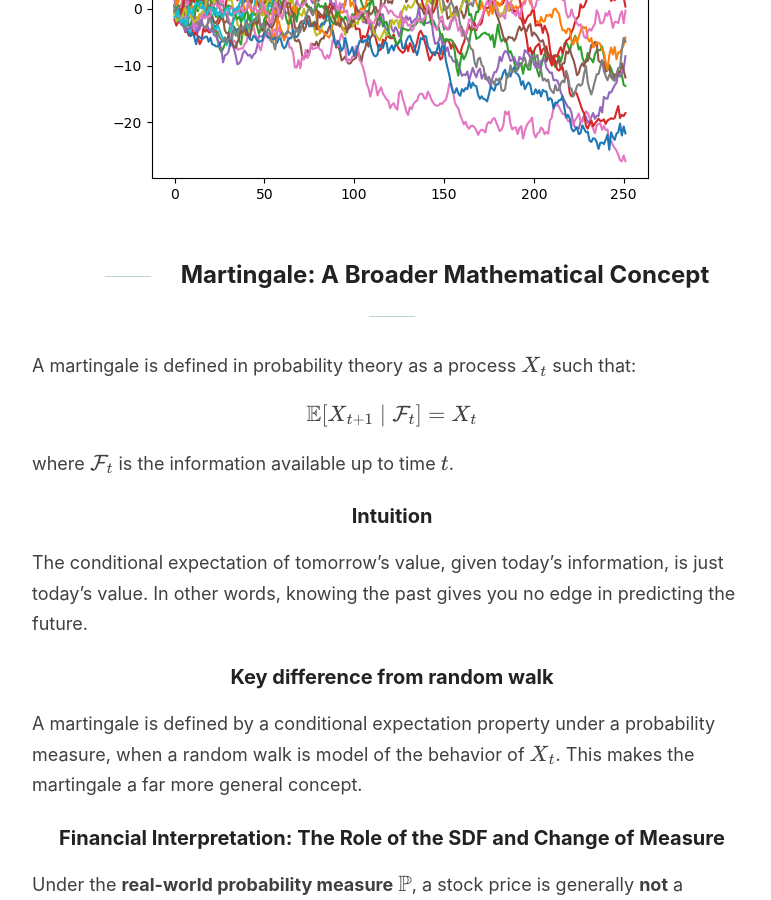
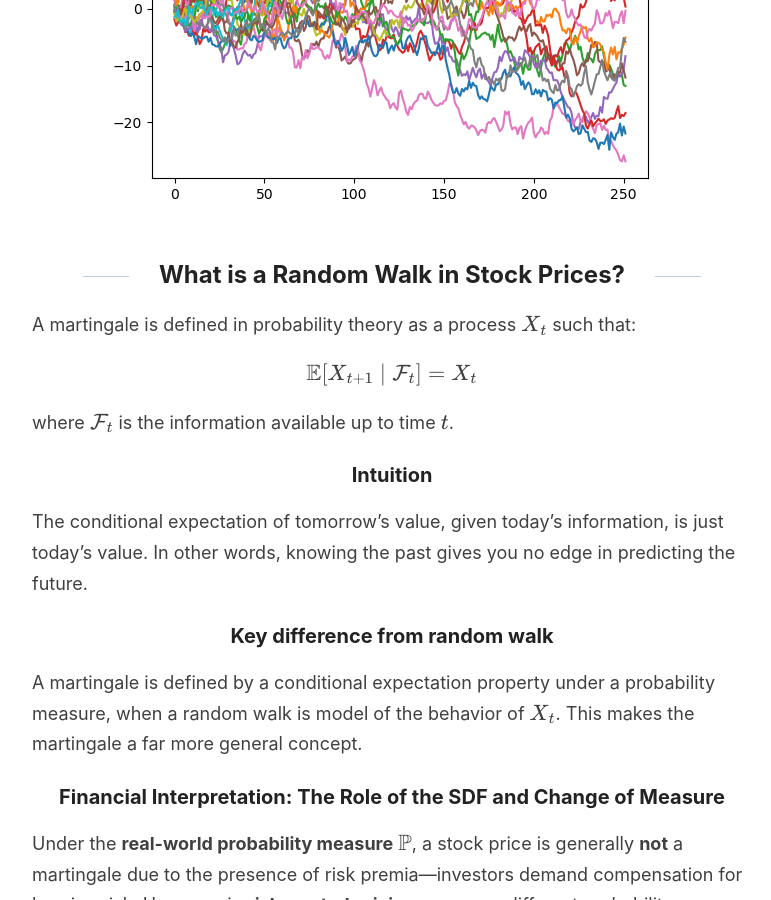
Before and after one commit to Zaltarba/blog, a Jekyll site: the page built from _posts/2025-09-12-RandomWalkvsMartingale.md, in a window 1280 px wide and 900 px high, scrolled down 2257 px. Shown: the whole window, without its empty margins (248-1019 px from the left). Built offline with Jekyll 4.4.1, drawn with Linux system fonts in a browser that asks for light colours; formulas are drawn with MathJax 3; comment, search, counter and statistics services are not loaded; some of the changed text lies outside the part shown.

Commit message:
Update 2025-09-12-RandomWalkvsMartingale.md

````diff
--- a/_posts/2025-09-12-RandomWalkvsMartingale.md
+++ b/_posts/2025-09-12-RandomWalkvsMartingale.md
@@ -22,7 +22,7 @@
 4. [Conclusion](#Conclusion)
 5. [Further Reading](#Further_Reading)
 
-## Random Walk: A Simple Model of Prices  {#Random-Walk}
+## What is a Random Walk in Finance?  {#Random-Walk}
 
 A **random walk** is one of the simplest [stochastic processes](https://en.wikipedia.org/wiki/Stochastic_process). In discrete time, it is defined as:
 
@@ -57,9 +57,9 @@
 plt.show()
 ```
 
-![Random Walk Simulation with python](/blog/images/RWvsM_fig_1.png)
+<img src="/blog/images/RWvsM_fig_1.png" alt="Python simulation of random walk in finance">
 
-## Martingale: A Broader Mathematical Concept  {#Martingale}
+## What is a Random Walk in Stock Prices?  {#Martingale}
 
 A martingale is defined in probability theory as a process $X_t$ such that:
 
@@ -196,7 +196,7 @@
 plt.show()
 ```
 
-![Martingale Simulation with python](/blog/images/RWvsM_fig_2.png)
+<img src="/blog/images/RWvsM_fig_2.png" alt="Martingale simulation example with Python">
 
 ## Conclusion  {#Conclusion}
 
````
